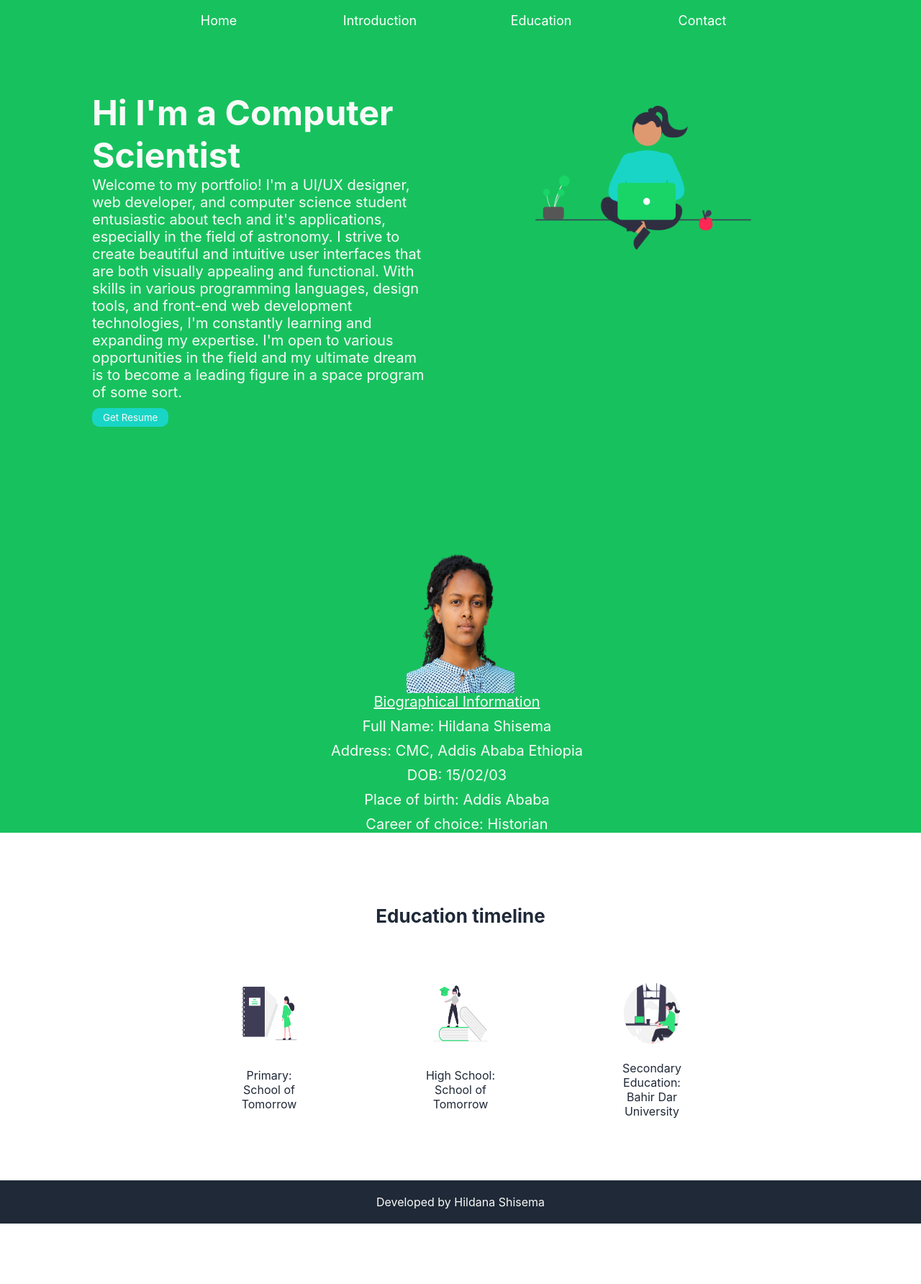
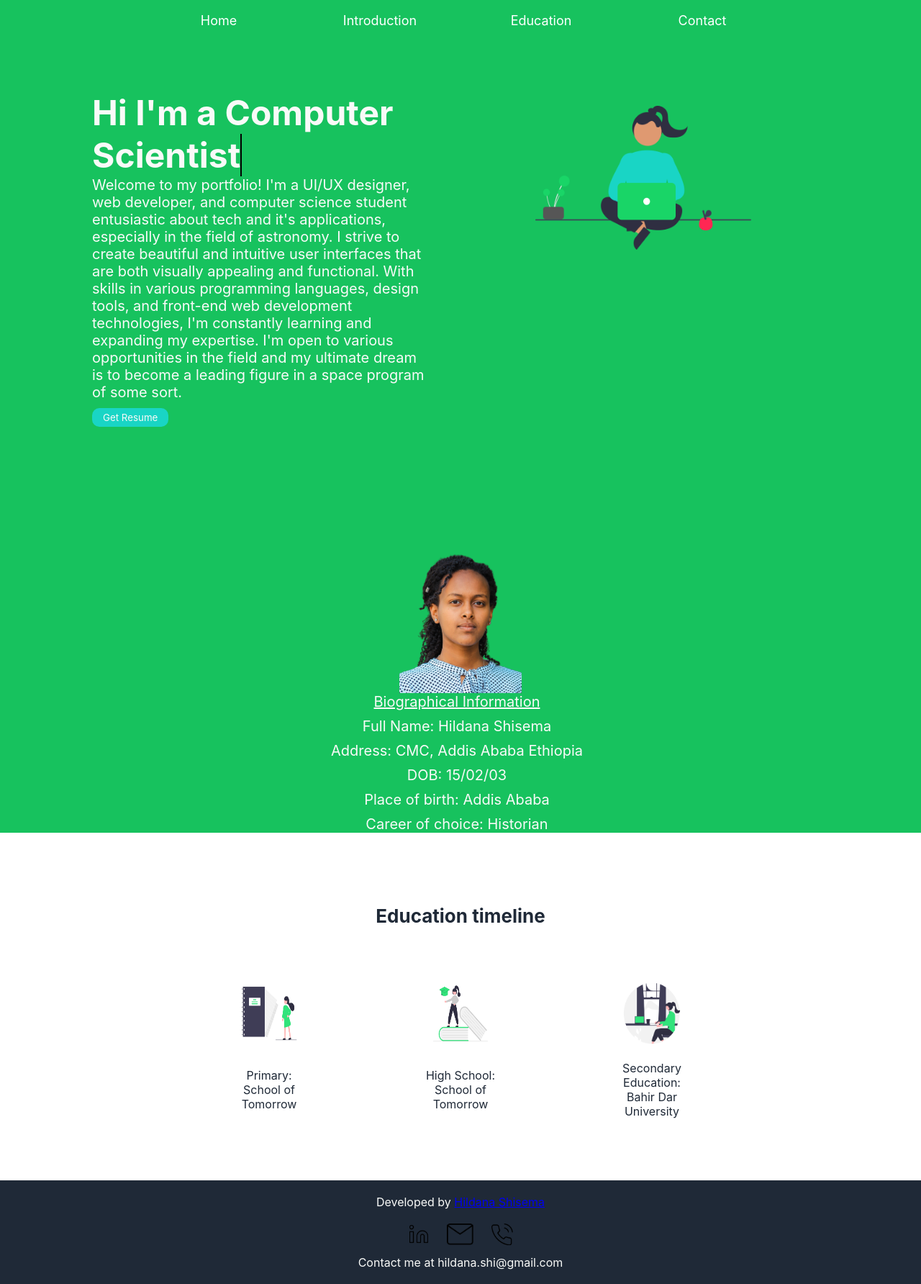
Before and after one commit to hilih-ism/FullStackCourse_1stAssignment, a plain HTML site: page index.html in a window 1280 px wide. Shown: the whole page at 72% size. Before the commit the page ends 1700 px from the top, so only its background shows below. Drawn offline with Linux system fonts and the light colour scheme.

Commit message:
one before last

```diff
--- a/css/style.css
+++ b/css/style.css
@@ -21,7 +21,7 @@ header {
   color: #f9faf8;
 }
 .logo img {
-  width: 150px;
+  width: 170px;
   height: 200px;
   display: block;
   margin-left: auto;
@@ -283,3 +283,24 @@ footer a:hover {
   color: #fff176;
   transition: 0.3s;
 }
+.social-icons a {
+  display: inline-block;
+  margin: 0 10px;
+}
+
+.social-icons img {
+  height: 30px;
+}
+
+.contact {
+  margin-top: 10px;
+}
+#typewriter {
+  border-right: 2px solid black; /* Add cursor effect */
+  animation: typing 1s steps(8) infinite;
+}
+
+@keyframes typing {
+  from { width: 0 }
+  to { width: 100% }
+}
--- a/index.html
+++ b/index.html
@@ -9,6 +9,7 @@
 </head>
 
 <body>
+    <script src="js\index.js"> </script>
     <header>
 
         <div class="nav">
@@ -32,7 +33,7 @@
         <div class="intro">
             <div class="text_holder">
                 <div class="larger_text">
-                    <h1>Hi I'm a Computer Scientist</h1>
+                    <h1>Hi I'm a  <span id="typewriter">Computer Scientist </span></h1>
                 </div>
                 <div class="smaller_text">
                     <p>
@@ -95,8 +96,15 @@
 
 
     <footer>
-        <p>Developed by <a>Hildana Shisema</a></p>
-    </footer>
+        <p>Developed by <a href="#">Hildana Shisema</a></p></br>
+        <div class="social-icons">
+          <a href="https://www.linkedin.com/in/hildana-shewaneka-a7489624b/"><img src="img/linkedin.png" alt="linkedin"></a>
+          <a href="#"><img src="img/mail.png" alt="Email"></a>
+          <a href="#"><img src="img/phone.png" alt="Phone"></a>
+        </div>
+        <p class="contact">Contact me at hildana.shi@gmail.com</p>
+      </footer>
+
 </body>
 
 </html>
--- a/js/index.js
+++ b/js/index.js
@@ -1,3 +1,15 @@
-<script>
+const typewriter = document.getElementById("typewriter");
+const text = typewriter.innerText;
+let index = 0;
 
-</script>
+typewriter.innerText = "";
+
+function type() {
+  if (index < text.length) {
+    typewriter.innerText += text.charAt(index);
+    index++;
+    setTimeout(type, 100);
+  }
+}
+
+type();
```
